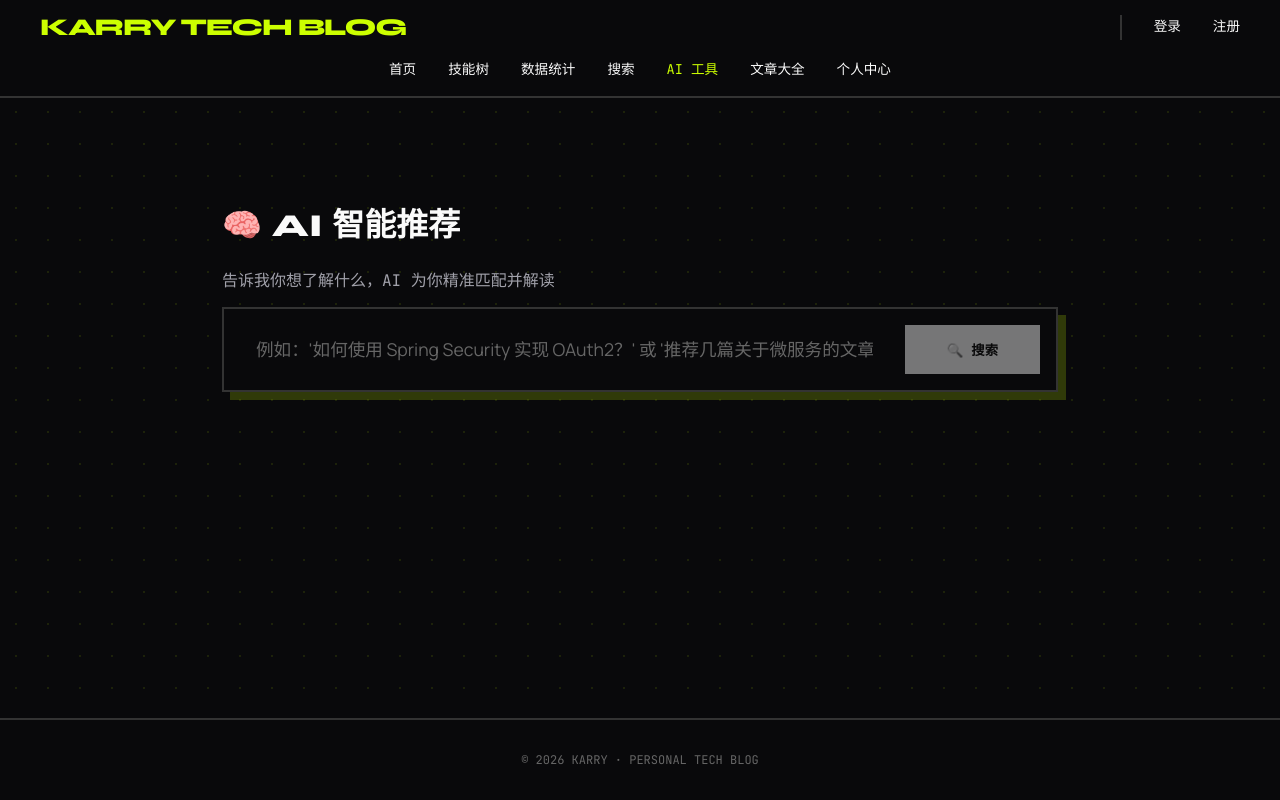
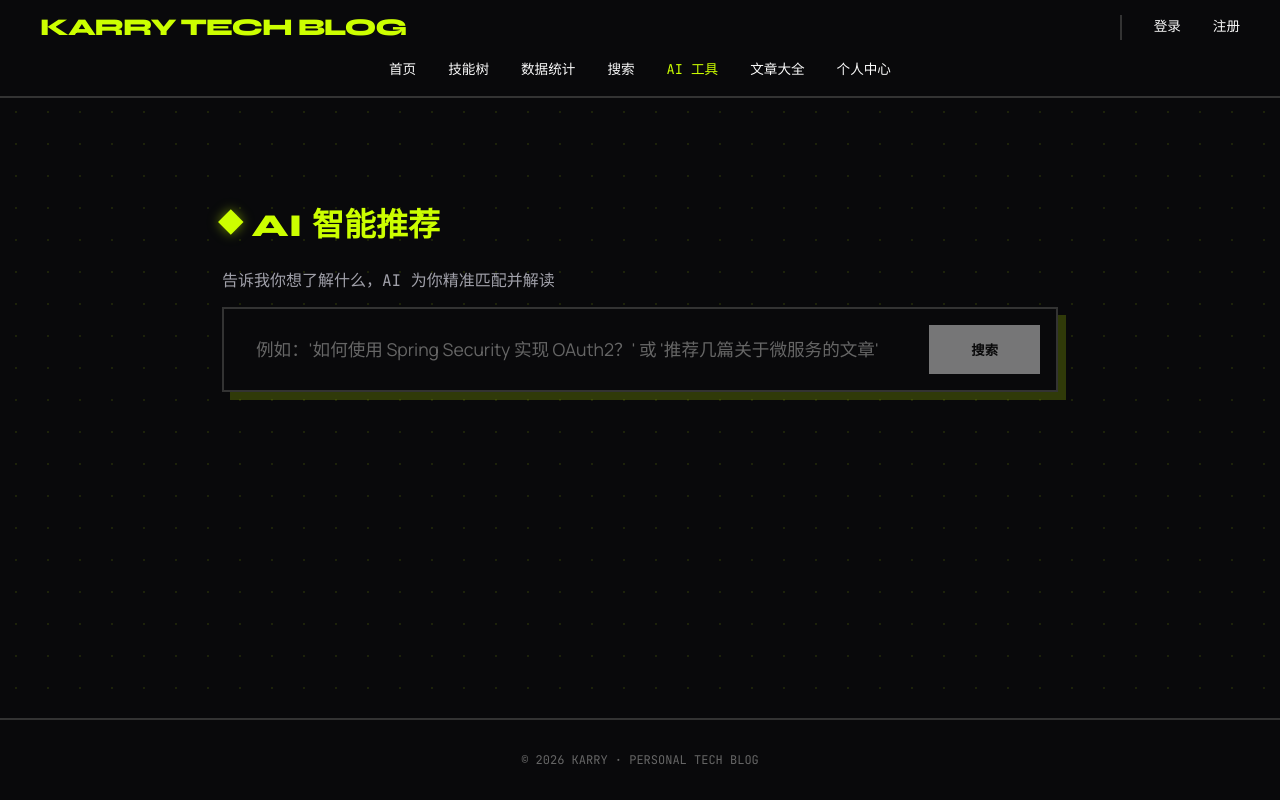
Before and after one commit to KarryD-Roy/Blog, a Vue app in the folder frontend/: page /ai/recommendation in a window 1280 px wide. Built offline with nearby package versions, Linux system fonts and the light colour scheme.

Commit message:
样式优化

```diff
--- a/frontend/src/views/AiRecommendation.vue
+++ b/frontend/src/views/AiRecommendation.vue
@@ -1,7 +1,7 @@
 <template>
   <div class="page ai-recommendation-page">
     <div class="page-header">
-      <h1><span class="emoji">🧠</span> <span class="text">AI 智能推荐</span></h1>
+      <h1><span class="text">AI 智能推荐</span></h1>
       <p class="subtitle">告诉我你想了解什么，AI 为你精准匹配并解读</p>
     </div>
 
@@ -14,7 +14,7 @@
           placeholder="例如：'如何使用 Spring Security 实现 OAuth2？' 或 '推荐几篇关于微服务的文章'"
         />
         <button class="btn primary" @click="getRecommendations" :disabled="loading || !query.trim()">
-          🔍 搜索
+          搜索
         </button>
       </div>
     </div>
@@ -28,12 +28,12 @@
       <div v-else-if="recommendations" class="results-content">
         <div class="ai-explanation-card">
           <div class="card-header">
-            <h3>🤖 AI 的推荐理由</h3>
+            <h3>AI 的推荐理由</h3>
           </div>
           <div class="card-body">
             <div v-if="thinkingProcess" class="thinking-box" style="margin-bottom: 1rem;">
                 <details>
-                    <summary>🤔 深度思考过程 (点击展开/收起)</summary>
+                    <summary>深度思考过程 (点击展开/收起)</summary>
                     <div class="thinking-content markdown-body" v-render-markdown="thinkingProcess">
                     </div>
                 </details>
@@ -44,7 +44,7 @@
         </div>
 
         <div class="recommendation-list">
-          <h3>📚 相关文章</h3>
+          <h3>相关文章</h3>
 
           <div v-if="recommendations.related_chunks && recommendations.related_chunks.length > 0" class="chunk-list">
              <div
@@ -232,6 +232,21 @@ onMounted(() => {
 
 .header h1 .text {
   color: #ccff00;
+}
+
+.page-header h1 .text {
+  color: #ccff00;
+  display: inline-flex;
+  align-items: center;
+  gap: 0.75rem;
+}
+.page-header h1 .text::before {
+  content: '';
+  width: 0.55em;
+  height: 0.55em;
+  background: #ccff00;
+  transform: rotate(45deg);
+  box-shadow: 0 0 12px rgba(204, 255, 0, 0.5);
 }
 
 .subtitle {
--- a/frontend/src/views/AiWriter.vue
+++ b/frontend/src/views/AiWriter.vue
@@ -1,7 +1,7 @@
 <template>
   <div class="page ai-writer-page">
     <div class="page-header">
-      <h1><span class="emoji">🤖</span> <span class="text">AI 写作助手</span></h1>
+      <h1><span class="text">AI 写作助手</span></h1>
       <p class="subtitle">输入素材，选择风格，让 AI 为你生成初稿</p>
     </div>
 
@@ -33,7 +33,7 @@
             </div>
           </div>
           <button class="btn primary" @click="generateDraft" :disabled="loading || !materials.trim()">
-            {{ loading ? '深度思考中...' : '✨ 生成草稿' }}
+            {{ loading ? '深度思考中...' : '生成草稿' }}
           </button>
         </div>
       </div>
@@ -42,7 +42,7 @@
         <div class="section-header">
           <h3>生成结果</h3>
           <div class="meta-info" v-if="totalTime && !loading">
-             <span class="time-tag">⏱️ 耗时: {{ totalTime }}</span>
+             <span class="time-tag">耗时: {{ totalTime }}</span>
           </div>
           <div class="actions" v-if="draft">
             <button class="btn small" @click="toggleMaximize">
@@ -55,7 +55,7 @@
 
         <div v-if="thinkingProcess" class="thinking-box">
             <details :open="loading">
-                <summary>🤔 深度思考过程 (点击展开/收起)</summary>
+                <summary>深度思考过程 (点击展开/收起)</summary>
                 <div class="thinking-content markdown-body" v-render-markdown="thinkingProcess">
                 </div>
             </details>
@@ -318,6 +318,17 @@ const saveAsPost = () => {
 }
 .page-header h1 .text {
   color: #ccff00;
+  display: inline-flex;
+  align-items: center;
+  gap: 0.75rem;
+}
+.page-header h1 .text::before {
+  content: '';
+  width: 0.55em;
+  height: 0.55em;
+  background: #ccff00;
+  transform: rotate(45deg);
+  box-shadow: 0 0 12px rgba(204, 255, 0, 0.5);
 }
 .subtitle {
   color: #a1a1aa;
--- a/frontend/src/views/PostDetail.vue
+++ b/frontend/src/views/PostDetail.vue
@@ -11,13 +11,12 @@
       <p class="card-summary">{{ post.summary }}</p>
 
       <div class="ai-summary-section">
-        <button v-if="!summaryLoading && !rawSummary" @click="generateSummary" class="btn primary small">✨ AI 一键总结</button>
+        <button v-if="!summaryLoading && !rawSummary" @click="generateSummary" class="btn primary small">AI 一键总结</button>
         <div v-if="summaryLoading || rawSummary" class="ai-summary-box">
-          <h4>🤖 AI 智能总结</h4>
+          <h4>AI 智能总结</h4>
 
           <div v-if="thinkingProcess" class="thinking-process-container">
             <div class="thinking-header" @click="isThinkingExpanded = !isThinkingExpanded">
-              <span class="thinking-icon">🤔</span>
               <span class="thinking-title">思考过程</span>
               <span class="thinking-toggle">{{ isThinkingExpanded ? '收起' : '展开' }}</span>
             </div>
```
Also changed, not shown: 1 other file (tests, documents, lock files or other folders).
